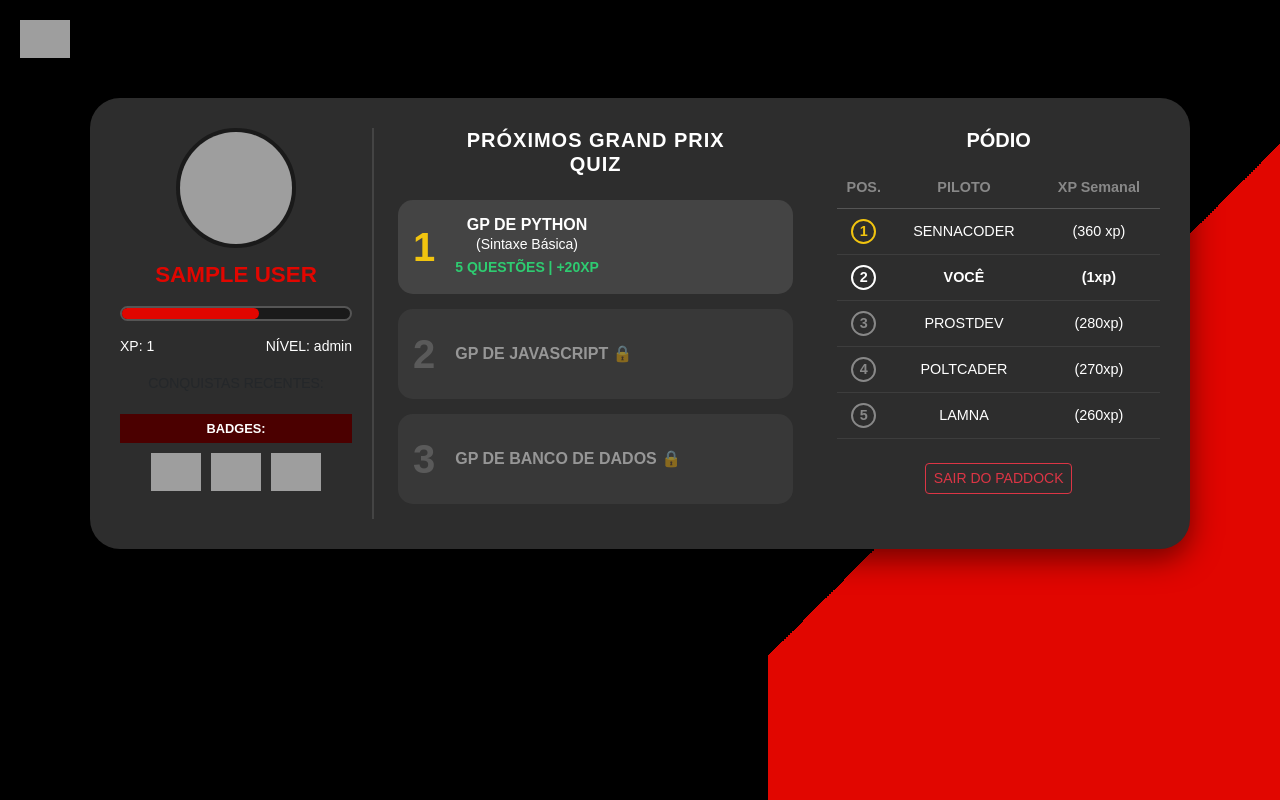
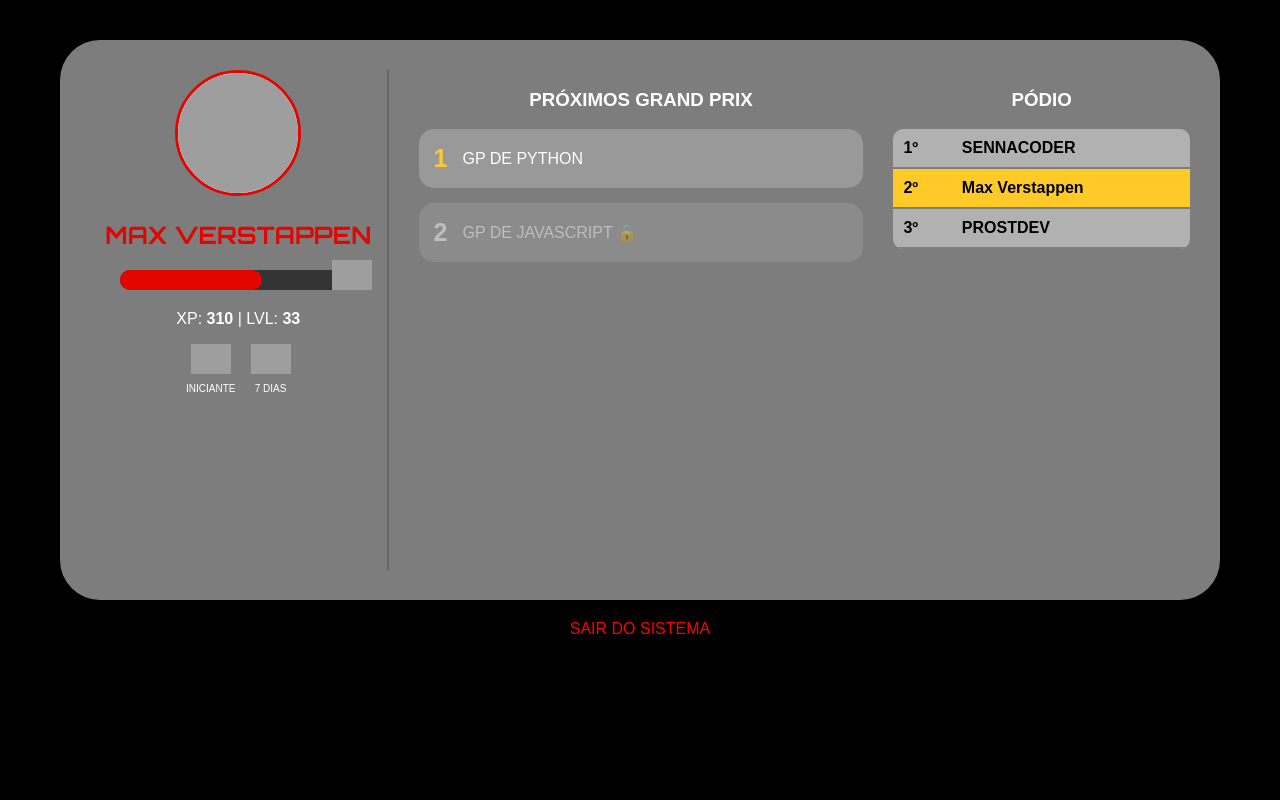
Before and after one commit to pyetrocarvalho15-art/site-f1, a PHP site: page /dashboardslide2.php in a window 1280 px wide. Run offline with PHP 8.4, Linux system fonts and the light colour scheme; the visitor is signed in with stand-in values (Sample User, id 1); data comes from the database, SQL or seed files in the repository; grey boxes are pictures that could not be loaded.

Commit message:
Add files via upload

```diff
--- a/dashboardslide2.php
+++ b/dashboardslide2.php
@@ -1,168 +1,122 @@
 <?php
 session_start();
-// Se não estiver logado, volta para o login
+require 'db.php'; // Conecta no banco para pegar o nome e XP
+
+// Se o cara tentar entrar direto sem logar no slide 1, ele é expulso
 if (!isset($_SESSION['user_id'])) {
     header("Location: login.php");
     exit();
 }
+
+// Pega os dados do Max Verstappen que o config.php criou
+$stmt = $pdo->prepare("SELECT * FROM users WHERE id = ?");
+$stmt->execute([$_SESSION['user_id']]);
+$user = $stmt->fetch();
 ?>
 <!DOCTYPE html>
 <html lang="pt-BR">
 <head>
     <meta charset="UTF-8">
-    <title>Dashboard - StudyRank F1</title>
-    <link href="https://cdn.jsdelivr.net/npm/bootstrap@5.3.0/dist/css/bootstrap.min.css" rel="stylesheet">
+    <title>StudyRank - Cockpit</title>
+    <link href="https://fonts.googleapis.com/css2?family=Orbitron:wght@400;700&display=swap" rel="stylesheet">
     <style>
-        body {
-            background-color: #000;
+        /* TUDO O QUE SERIA O CSS VAI AQUI DENTRO */
+        body { background-color: #000; color: white; font-family: sans-serif; margin: 0; padding: 40px; }
+
+        /* O fundo cinza igual ao seu Canva */
+        .caixa-principal {
+            background-color: #7d7d7d;
+            border-radius: 40px;
+            display: flex;
+            max-width: 1100px;
+            margin: auto;
+            padding: 30px;
+            min-height: 500px;
             color: #fff;
-            font-family: 'Arial', sans-serif;
-            height: 100vh;
-            margin: 0;
-            overflow: hidden;
         }
 
-        /* Faixa vermelha no fundo igual à imagem */
-        body::before {
-            content: "";
-            position: absolute;
-            top: 0; right: 0;
-            width: 40%; height: 100%;
-            background: linear-gradient(135deg, transparent 50%, #e10600 20%);
-            z-index: -1;
+        .perfil { flex: 1; text-align: center; border-right: 2px solid #666; }
+        .foto-piloto { width: 120px; height: 120px; border-radius: 50%; border: 3px solid #e10600; background: #fff; }
+        .nome-piloto { font-family: 'Orbitron', sans-serif; color: #e10600; text-transform: uppercase; }
+
+        /* Barra de progresso com o carrinho */
+        .barra-xp {
+            background: #333;
+            height: 20px;
+            border-radius: 20px;
+            margin: 20px auto;
+            width: 80%;
+            position: relative;
+        }
+        .progresso-vermelho {
+            background: #e10600;
+            height: 100%;
+            width: 60%; /* Depois o PHP calcula isso */
+            border-radius: 20px;
         }
 
-        /* Logo F1 no topo esquerdo */
-        .f1-logo { width: 50px; margin: 20px; }
-
-        /* Card principal cinza escuro */
-        .main-container {
-            background-color: #2d2d2d;
-            border-radius: 30px;
-            margin: 20px auto;
-            padding: 30px;
-            width: 90%;
-            max-width: 1100px;
-            box-shadow: 0 10px 30px rgba(0,0,0,0.5);
+        .quizzes { flex: 1.5; padding: 0 30px; }
+        .card-gp {
+            background: #999;
+            margin-bottom: 15px;
+            padding: 15px;
+            border-radius: 15px;
+            display: flex;
+            align-items: center;
         }
 
-        /* Coluna do Perfil (Esquerda) */
-        .profile-section { border-right: 2px solid #444; padding-right: 20px; }
-        .avatar { width: 120px; height: 120px; border-radius: 50%; border: 4px solid #1a1a1a; margin-bottom: 10px; }
-        .user-name { color: #e10600; font-weight: bold; font-size: 1.4rem; text-transform: uppercase; }
-        .xp-bar-container { background: #1a1a1a; border-radius: 10px; height: 15px; margin: 15px 0; border: 2px solid #555; }
-        .xp-bar-fill { background: #e10600; height: 100%; width: 60%; border-radius: 8px; }
-        .badge-header { background: #4b0000; padding: 5px; font-weight: bold; font-size: 0.8rem; margin-top: 20px; }
-        .badge-icon { width: 50px; margin: 10px 5px; }
-
-        /* Coluna dos Quizzes (Centro) */
-        .quiz-title { font-weight: bold; letter-spacing: 1px; }
-        .quiz-item {
-            background: #444;
-            border-radius: 15px;
-            padding: 15px;
-            margin-bottom: 15px;
-            display: flex;
-            align-items: center;
-            text-decoration: none;
-            color: #fff;
-            transition: 0.3s;
-        }
-        .quiz-item:hover { background: #555; transform: scale(1.02); }
-        .quiz-num { font-size: 2.5rem; font-weight: bold; color: #f1c40f; margin-right: 20px; }
-        .quiz-details h6 { margin: 0; font-weight: bold; }
-        .quiz-details small { color: #2ecc71; font-weight: bold; }
-
-        /* Coluna do Pódio (Direita) */
-        .podium-section { padding-left: 20px; }
-        .table-podium { width: 100%; font-size: 0.9rem; }
-        .table-podium th { color: #888; border-bottom: 1px solid #555; padding-bottom: 10px; }
-        .table-podium td { padding: 10px 0; border-bottom: 1px solid #3d3d3d; }
-        .pos-circle {
-            width: 25px; height: 25px; border-radius: 50%; border: 2px solid #f1c40f;
-            display: inline-block; text-align: center; font-weight: bold; color: #f1c40f;
-        }
+        .podio { flex: 1; }
+        .tabela-podio { width: 100%; background: #b1b1b1; color: #000; border-collapse: collapse; border-radius: 10px; overflow: hidden; }
+        .tabela-podio td { padding: 10px; border-bottom: 2px solid #7d7d7d; font-weight: bold; }
     </style>
 </head>
 <body>
 
-    <img src="https://upload.wikimedia.org/wikipedia/commons/3/33/F1.svg" class="f1-logo" alt="F1">
+<div class="caixa-principal">
+    <div class="perfil">
+        <img src="img/perfil.png" class="foto-piloto" onerror="this.src='https://i.imgur.com/8Yv9D1p.png'">
 
-    <div class="main-container">
-        <div class="row">
+        <h2 class="nome-piloto"><?php echo $user['name']; ?></h2>
 
-            <div class="col-md-3 text-center profile-section">
-                <img src="https://i.imgur.com/8K0p3Xv.png" class="avatar">
-                <div class="user-name"><?php echo $_SESSION['user_name']; ?></div>
-
-                <div class="xp-bar-container">
-                    <div class="xp-bar-fill"></div>
-                </div>
-
-                <div class="d-flex justify-content-between small">
-                    <span>XP: <?php echo $_SESSION['user_xp']; ?></span>
-                    <span>NÍVEL: <?php echo $_SESSION['user_level']; ?></span>
-                </div>
-
-                <p class="mt-3 small text-muted">CONQUISTAS RECENTES:</p>
-                <div class="badge-header">BADGES:</div>
-                <div class="d-flex justify-content-center">
-                    <img src="https://i.imgur.com/w1I8x9v.png" class="badge-icon" title="Iniciante">
-                    <img src="https://i.imgur.com/mO6qf7W.png" class="badge-icon" title="7 dias Streak">
-                    <img src="https://i.imgur.com/vH9jZ5O.png" class="badge-icon" title="Velocidade Máxima">
+        <div class="barra-xp">
+            <div class="progresso-vermelho">
+                <img src="img/carro.png" style="width:40px; position:absolute; right:-15px; top:-10px;" onerror="this.src='https://i.imgur.com/mSQUG5p.png'">
             </div>
         </div>
 
-            <div class="col-md-5 text-center px-4">
-                <h5 class="quiz-title mb-4">PRÓXIMOS GRAND PRIX<br>QUIZ</h5>
+        <p>XP: <strong><?php echo $user['xp']; ?></strong> | LVL: <strong><?php echo $user['level']; ?></strong></p>
 
-                <a href="quiz.php?id=1" class="quiz-item">
-                    <div class="quiz-num">1</div>
-                    <div class="quiz-details">
-                        <h6>GP DE PYTHON</h6>
-                        <p class="m-0 small">(Sintaxe Básica)</p>
-                        <small>5 QUESTÕES | +20XP</small>
+        <div style="display: flex; justify-content: center; gap: 15px; margin-top: 10px;">
+            <div style="text-align:center;">
+                <img src="img/badge1.png" width="40" onerror="this.src='https://cdn-icons-png.flaticon.com/512/3112/3112946.png'">
+                <br><small style="font-size:10px">INICIANTE</small>
             </div>
-                </a>
-
-                <div class="quiz-item opacity-50">
-                    <div class="quiz-num" style="color: #888">2</div>
-                    <div class="quiz-details"><h6>GP DE JAVASCRIPT 🔒</h6></div>
+            <div style="text-align:center;">
+                <img src="img/badge2.png" width="40" onerror="this.src='https://cdn-icons-png.flaticon.com/512/179/179249.png'">
+                <br><small style="font-size:10px">7 DIAS</small>
             </div>
-
-                <div class="quiz-item opacity-50">
-                    <div class="quiz-num" style="color: #888">3</div>
-                    <div class="quiz-details"><h6>GP DE BANCO DE DADOS 🔒</h6></div>
         </div>
     </div>
 
-            <div class="col-md-4 podium-section text-center">
-                <h5 class="fw-bold mb-4">PÓDIO</h5>
-                <table class="table-podium">
-                    <thead>
-                        <tr>
-                            <th>POS.</th>
-                            <th>PILOTO</th>
-                            <th>XP Semanal</th>
-                        </tr>
-                    </thead>
-                    <tbody>
-                        <tr><td><span class="pos-circle">1</span></td><td>SENNACODER</td><td>(360 xp)</td></tr>
-                        <tr style="color: #fff; font-weight: bold;">
-                            <td><span class="pos-circle" style="color: #fff; border-color: #fff;">2</span></td>
-                            <td>VOCÊ</td>
-                            <td>(<?php echo $_SESSION['user_xp']; ?>xp)</td>
-                        </tr>
-                        <tr><td><span class="pos-circle" style="border-color: #888; color: #888;">3</span></td><td>PROSTDEV</td><td>(280xp)</td></tr>
-                        <tr><td><span class="pos-circle" style="border-color: #888; color: #888;">4</span></td><td>POLTCADER</td><td>(270xp)</td></tr>
-                        <tr><td><span class="pos-circle" style="border-color: #888; color: #888;">5</span></td><td>LAMNA</td><td>(260xp)</td></tr>
-                    </tbody>
-                </table>
-                <a href="logout.php" class="btn btn-sm btn-outline-danger mt-4">SAIR DO PADDOCK</a>
+    <div class="quizzes">
+        <h3 style="text-align:center">PRÓXIMOS GRAND PRIX</h3>
+        <div class="card-gp"><b style="font-size:25px; color:#ffca28; margin-right:15px">1</b> GP DE PYTHON</div>
+        <div class="card-gp" style="opacity:0.5"><b style="font-size:25px; margin-right:15px">2</b> GP DE JAVASCRIPT 🔒</div>
     </div>
 
+    <div class="podio">
+        <h3 style="text-align:center">PÓDIO</h3>
+        <table class="tabela-podio">
+            <tr><td>1º</td><td>SENNACODER</td></tr>
+            <tr><td style="background:#ffca28">2º</td><td style="background:#ffca28"><?php echo $user['name']; ?></td></tr>
+            <tr><td>3º</td><td>PROSTDEV</td></tr>
+        </table>
     </div>
 </div>
 
+<p style="text-align:center; margin-top:20px">
+    <a href="lgout.php" style="color:red; text-decoration:none">SAIR DO SISTEMA</a>
+</p>
+
 </body>
 </html>
--- a/login_process.php
+++ b/login_process.php
@@ -16,7 +16,7 @@ if ($_SERVER['REQUEST_METHOD'] === 'POST') {
         $_SESSION['user_xp'] = $user['xp'];
         $_SESSION['user_level'] = $user['level'];
 
-        header("Location: dashboard.php");
+        header("Location: dashboardslide2.php");
         exit();
     } else {
         header("Location: login.php?erro=1");
```
Lines whose indentation alone changed are shown as unchanged.
